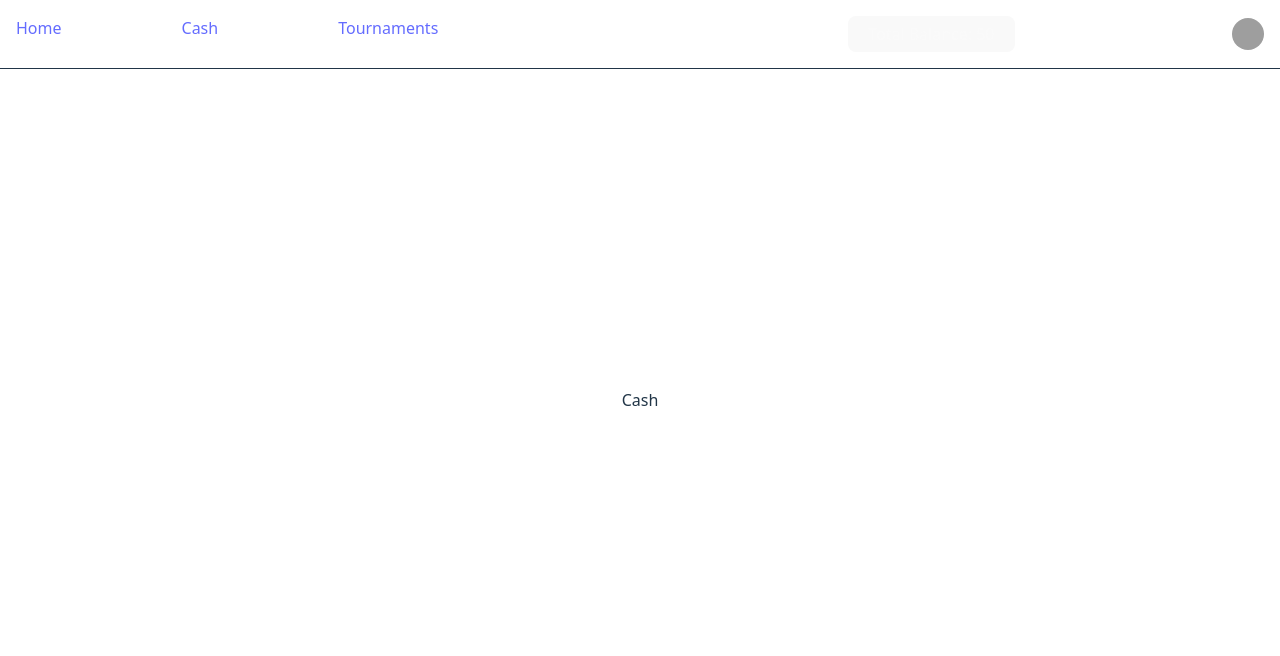
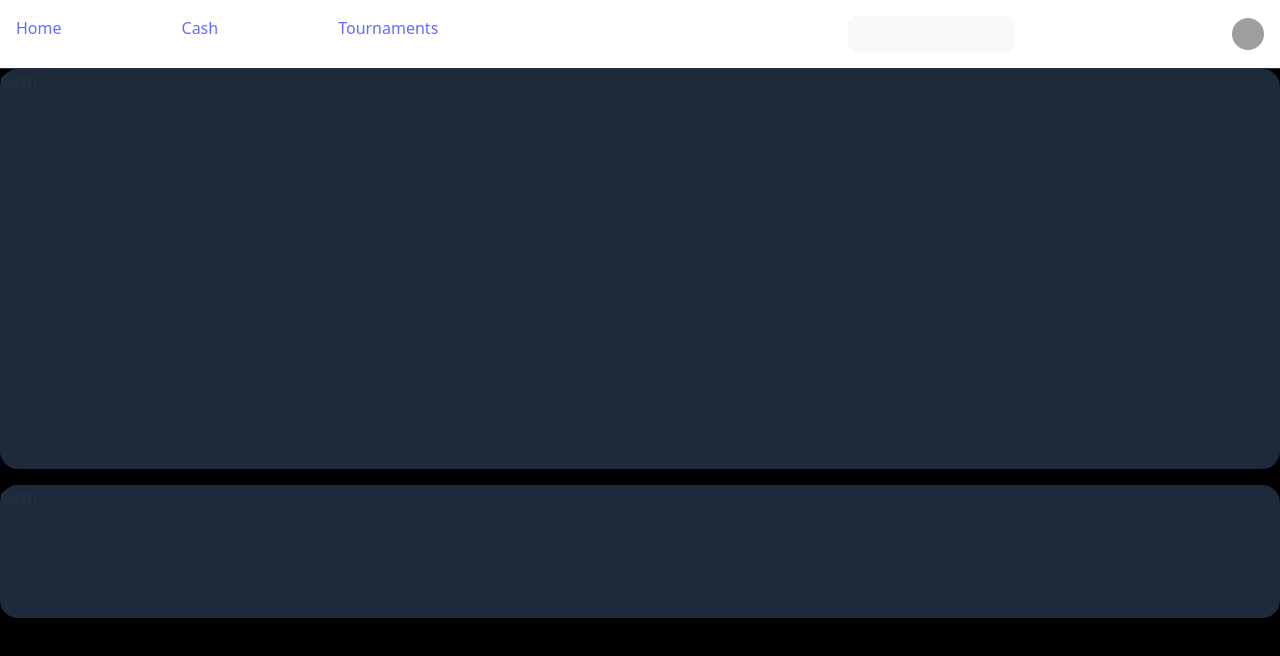
Before and after one commit to pylypchukroman/poker_session_counter, a React (Vite) app: page /cash in a window 1280 px wide. Shown: the top 656 px of the page. Built offline with nearby package versions, Linux system fonts and the light colour scheme; grey boxes are pictures that could not be loaded.

Commit message:
added page styles

```diff
--- a/src/App.css
+++ b/src/App.css
@@ -2,48 +2,6 @@
 @import "tw-animate-css";
 
 @custom-variant dark (&:is(.dark *));
-#root {
-  max-width: 1280px;
-  margin: 0 auto;
-  padding: 2rem;
-  text-align: center;
-}
-
-.logo {
-  height: 6em;
-  padding: 1.5em;
-  will-change: filter;
-  transition: filter 300ms;
-}
-.logo:hover {
-  filter: drop-shadow(0 0 2em #646cffaa);
-}
-.logo.react:hover {
-  filter: drop-shadow(0 0 2em #61dafbaa);
-}
-
-@keyframes logo-spin {
-  from {
-    transform: rotate(0deg);
-  }
-  to {
-    transform: rotate(360deg);
-  }
-}
-
-@media (prefers-reduced-motion: no-preference) {
-  a:nth-of-type(2) .logo {
-    animation: logo-spin infinite 20s linear;
-  }
-}
-
-.card {
-  padding: 2em;
-}
-
-.read-the-docs {
-  color: #888;
-}
 
 @theme inline {
   --radius-sm: calc(var(--radius) - 4px);
--- a/src/Components/Header.tsx
+++ b/src/Components/Header.tsx
@@ -3,7 +3,7 @@ import { BalanceSection } from './BalanceSection';
 
 export const Header = () => {
   return (
-    <div className="flex align-center absolute top-0 left-0 gap-40 border-b-1 w-full p-4 flex justify-between">
+    <div className="flex align-center relative top-0 left-0 gap-40 border-b-1 w-screen p-4 flex justify-between">
       <Navigation />
       <BalanceSection />
     </div>
--- a/src/Components/PokerRoom.tsx
+++ b/src/Components/PokerRoom.tsx
@@ -1,5 +1,4 @@
 import { Item, ItemActions } from '@/Components/ui/item';
-import { Button } from '@/Components/ui/button';
 import { RoomBalancePopover } from '@/Components/RoomBalancePopover';
 
 export const PokerRoom = ({ roomData }: any) => {
--- a/src/Pages/CashPage.tsx
+++ b/src/Pages/CashPage.tsx
@@ -1,10 +1,17 @@
-import { Header } from '../Components/Header';
+import { Header } from '@/Components/Header';
 
 export const CashPage = () => {
   return (
-    <div>
+    <>
       <Header />
-      Cash
-    </div>
+      <div className="bg-black w-screen h-lvh">
+        <div className="w-7xl h-1/2 bg-gray-800 rounded-2xl top-4 left-4">
+          Cash
+        </div>
+        <div className="w-7xl h-1/6 bg-gray-800 rounded-2xl top-104 left-4 mt-4">
+          Cash
+        </div>
+      </div>
+    </>
   )
 }
--- a/src/Pages/HomePage.tsx
+++ b/src/Pages/HomePage.tsx
@@ -1,10 +1,12 @@
-import { Header } from '../Components/Header';
+import { Header } from '@/Components/Header';
 
 export const HomePage = () => {
   return (
     <>
       <Header />
-      <div>Home Page</div>
+      <div className="bg-black w-screen h-lvh">
+            home
+      </div>
     </>
   );
 }
--- a/src/Pages/TournamentsPage.tsx
+++ b/src/Pages/TournamentsPage.tsx
@@ -1,10 +1,12 @@
-import { Header } from '../Components/Header';
+import { Header } from '@/Components/Header';
 
 export const TournamentsPage = () => {
   return (
-    <div>
+    <>
       <Header />
-      TournamentsPage
-    </div>
+      <div className="bg-black w-screen h-lvh">
+        Torny
+      </div>
+    </>
   )
 }
```
